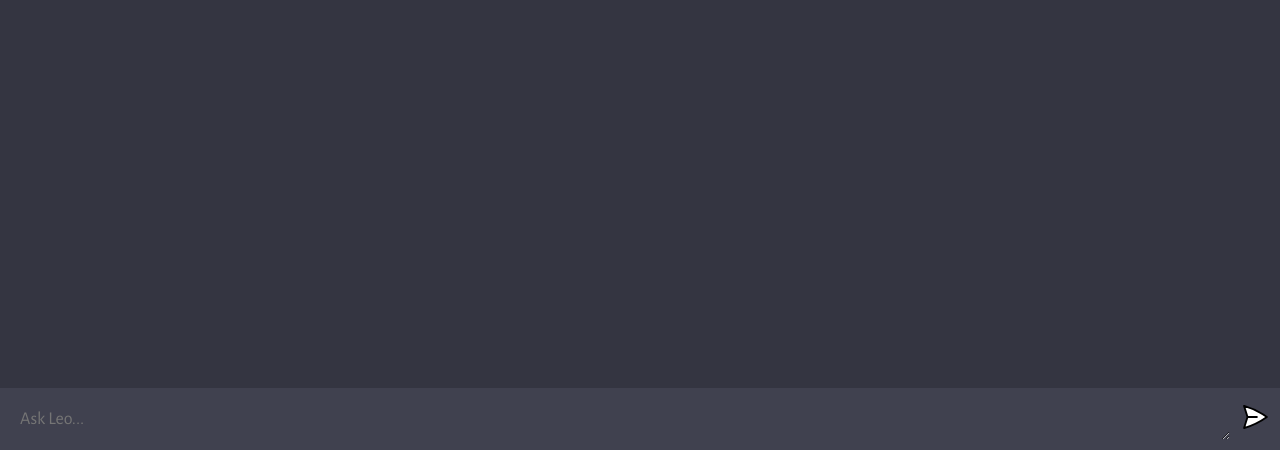
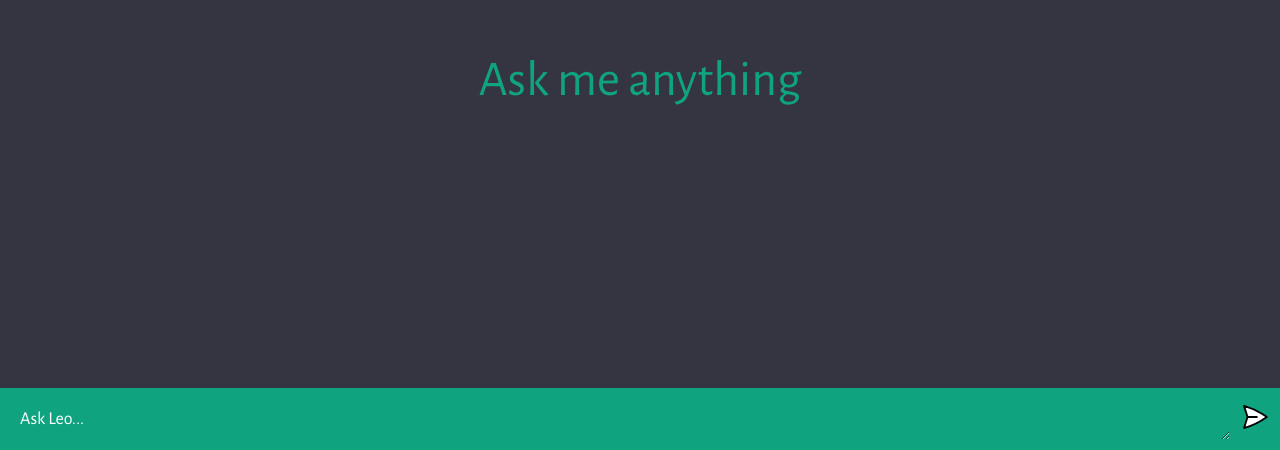
Before and after one commit to future-leader1/coder-gpt, a website built with Vite: page client/index.html in a window 1280 px wide. Shown: the part 350-800 px from the top of the page. Built offline with nearby package versions, Linux system fonts and the light colour scheme.

Commit message:
final commit

```diff
--- a/client/index.html
+++ b/client/index.html
@@ -13,11 +13,15 @@
 
       <div id="app">
         <div id="chat_container"></div>
+        <div class ='look'>Ask me anything</div>
+
+
 
         <form>
           <textarea name="prompt" rows="1" cols="1" placeholder="Ask Leo..."></textarea>
           <button type="submit"><img src="assets/send.svg" alt="send" />
           </form>
+
         </div>
 
 
--- a/client/script.js
+++ b/client/script.js
@@ -1,8 +1,11 @@
-import bot from "./assets/bot.svg";
-import user from "./assets/user.svg";
+const bot = "./assets/bot.svg";
+const user = "./assets/user.svg";
 
 const form = document.querySelector("form");
 const chatContainer = document.querySelector("#chat_container");
+
+//const appContainer =
+//document.getElementById("app").textContent = "hello";
 //
 let loadInterval;
 
@@ -61,6 +64,7 @@ function chatStripe(isAi, value, uniqueId) {
 }
 
 const handleSubmit = async (e) => {
+  document.querySelector(".look").textContent = "";
   e.preventDefault();
 
   const data = new FormData(form);
--- a/client/style.css
+++ b/client/style.css
@@ -20,15 +20,13 @@ body {
   flex-direction: column;
   align-items: center;
   justify-content: space-between;
-}
-
-.main {
+  position: relative;
 }
 
 #chat_container {
   flex: 1;
-  width: 100%;
-  height: 100%;
+  width: 90%;
+  height: 90%;
   overflow-y: scroll;
 
   display: flex;
@@ -120,7 +118,7 @@ form {
   max-width: 1280px;
   margin: 0 auto;
   padding: 10px;
-  background: #40414f;
+  background: #10a37f;
 
   display: flex;
   flex-direction: row;
@@ -130,7 +128,7 @@ form {
 textarea {
   width: 100%;
 
-  color: #fff;
+  color: #ffffff;
   font-size: 18px;
 
   padding: 10px;
@@ -151,3 +149,16 @@ form img {
   width: 30px;
   height: 30px;
 }
+
+.look {
+  color: #10a37f;
+  font-size: 50px;
+  position: absolute;
+  top: 50%;
+}
+
+::placeholder {
+  /* Chrome, Firefox, Opera, Safari 10.1+ */
+  color: white;
+  opacity: 1; /* Firefox */
+}
--- a/server/server.js
+++ b/server/server.js
@@ -8,7 +8,6 @@ dotenv.config();
 const configuration = new Configuration({
   apiKey: process.env.OPENAI_API_KEY,
 });
-console.log(process.env.OPENAI_API_KEY);
 
 const openai = new OpenAIApi(configuration);
 
@@ -45,6 +44,4 @@ app.post("/", async (req, res) => {
   }
 });
 
-app.listen(5000, () =>
-  console.log("AI server started on http://localhost:5000")
-);
+app.listen(5000, () => console.log("AI server started on coderai"));
```
